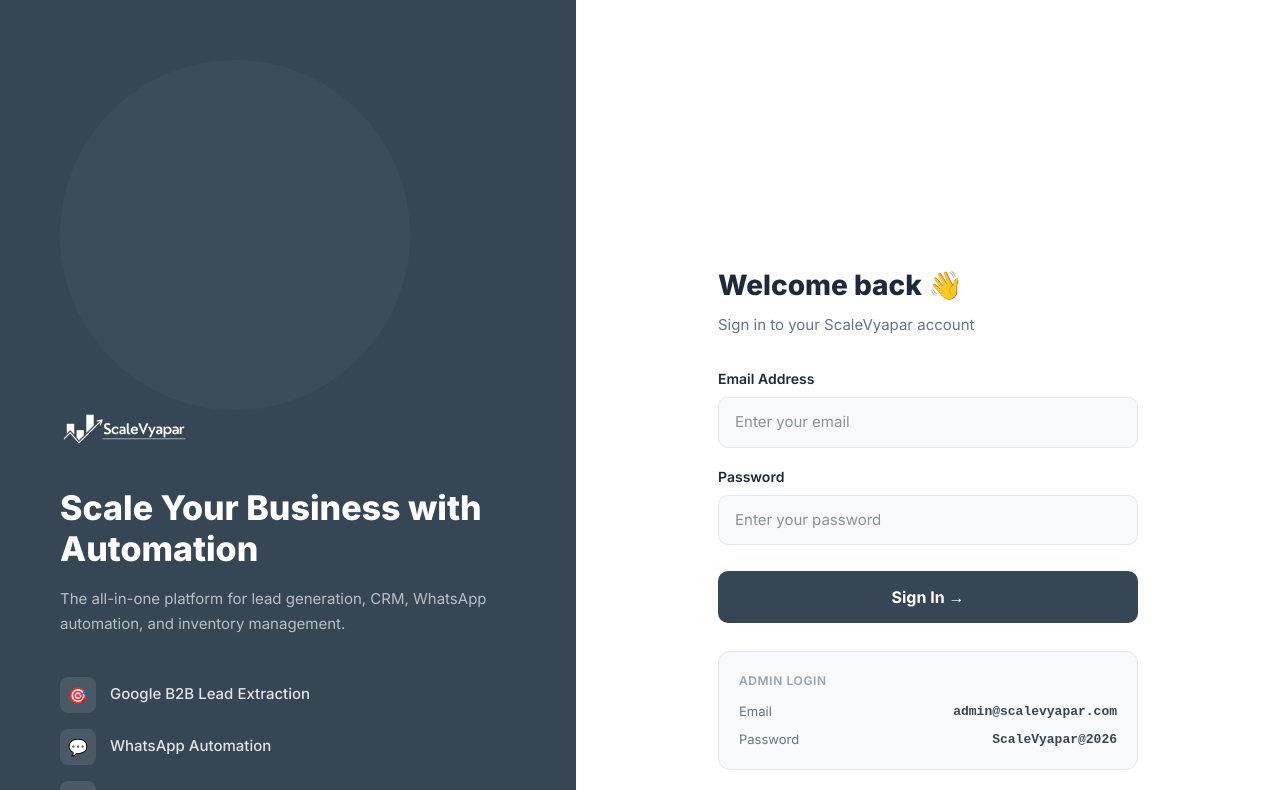
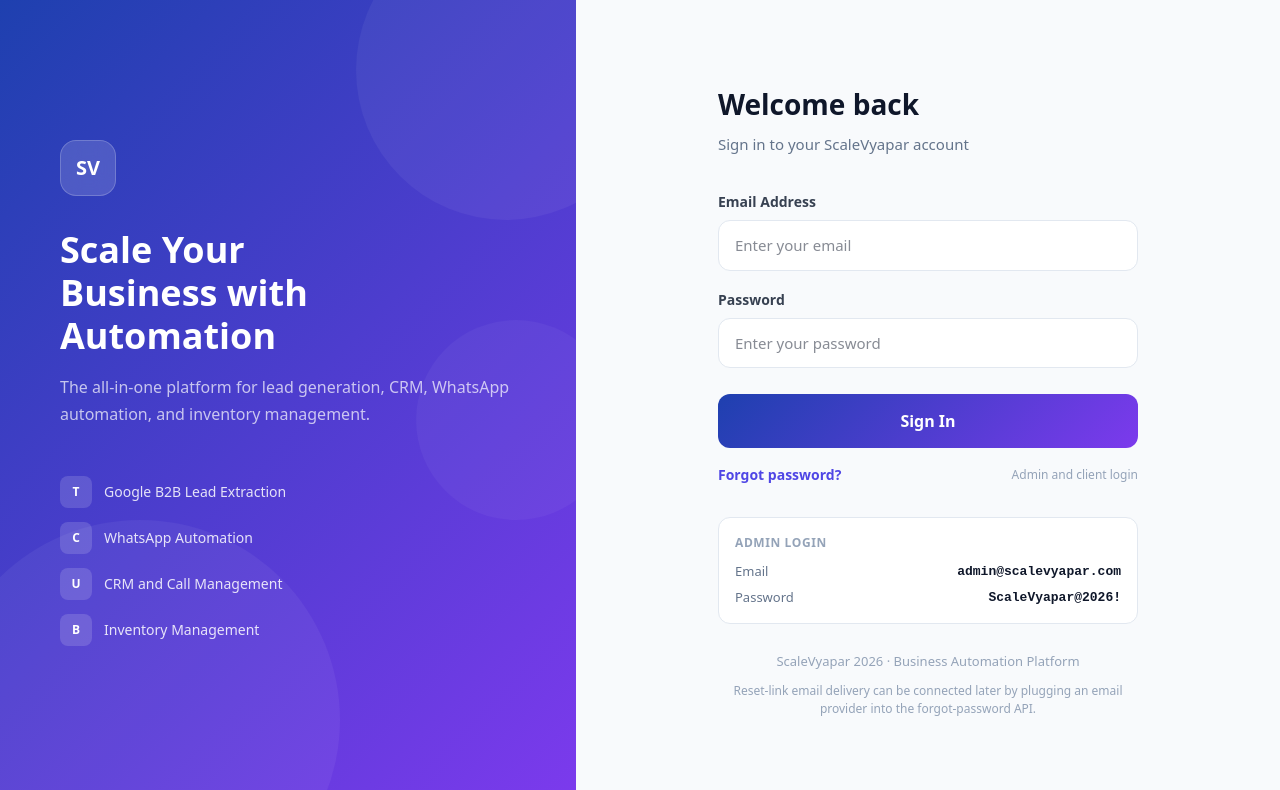
Before and after one commit to scalevyapar072-svg/scalevyapar, a Next.js app: page /login in a window 1280 px wide. Shown: the top 790 px of the page. Built offline with nearby package versions, Linux system fonts and the light colour scheme.

Commit message:
Align live login page with current app design

```diff
--- a/app/login/page.tsx
+++ b/app/login/page.tsx
@@ -1,195 +1,238 @@
 'use client'
 
+import Link from 'next/link'
+import { useRouter } from 'next/navigation'
 import { useState } from 'react'
-import { useRouter } from 'next/navigation'
 
 export default function LoginPage() {
+  const router = useRouter()
   const [email, setEmail] = useState('')
   const [password, setPassword] = useState('')
   const [loading, setLoading] = useState(false)
+  const [forgotLoading, setForgotLoading] = useState(false)
   const [error, setError] = useState('')
-  const router = useRouter()
+  const [forgotMode, setForgotMode] = useState(false)
+  const [forgotMessage, setForgotMessage] = useState('')
+  const [previewResetUrl, setPreviewResetUrl] = useState('')
 
-  const handleLogin = async (e: React.FormEvent) => {
-    e.preventDefault()
+  const handleLogin = async (event: React.FormEvent) => {
+    event.preventDefault()
     setLoading(true)
     setError('')
+    setForgotMessage('')
+    setPreviewResetUrl('')
+
     try {
       const res = await fetch('/api/auth/login', {
         method: 'POST',
         headers: { 'Content-Type': 'application/json' },
         body: JSON.stringify({ email, password })
       })
-      const data = await res.json()
+
+      const data = await res.json().catch(() => ({ error: 'Unexpected response from server.' }))
+
       if (res.ok && data.success) {
         if (data.role === 'ADMIN') {
           router.push('/admin')
         } else {
           router.push('/dashboard')
         }
-      } else {
+        return
+      }
+
       setError(data.error || 'Invalid email or password')
-      }
-    } catch (err) {
+    } catch {
       setError('Something went wrong. Please try again.')
     } finally {
       setLoading(false)
     }
   }
 
+  const handleForgotPassword = async (event: React.FormEvent) => {
+    event.preventDefault()
+    setForgotLoading(true)
+    setError('')
+    setForgotMessage('')
+    setPreviewResetUrl('')
+
+    try {
+      const res = await fetch('/api/auth/forgot-password', {
+        method: 'POST',
+        headers: { 'Content-Type': 'application/json' },
+        body: JSON.stringify({ email })
+      })
+
+      const data = await res.json().catch(() => ({ error: 'Unexpected response from server.' }))
+
+      if (!res.ok) {
+        setError(data.error || 'Failed to request password reset.')
+        return
+      }
+
+      setForgotMessage(data.message || 'If an account exists for that email, a reset link has been generated.')
+      setPreviewResetUrl(data.resetUrl || '')
+    } catch {
+      setError('Something went wrong. Please try again.')
+    } finally {
+      setForgotLoading(false)
+    }
+  }
+
+  const fieldStyle = {
+    width: '100%',
+    background: 'white',
+    border: '1.5px solid #e2e8f0',
+    borderRadius: '12px',
+    padding: '13px 16px',
+    color: '#0f172a',
+    fontSize: '15px',
+    outline: 'none',
+    boxSizing: 'border-box' as const
+  }
+
   return (
-    <>
-      <style>{`
-        * { box-sizing: border-box; margin: 0; padding: 0; }
-        body { font-family: system-ui, sans-serif; }
-        .login-wrap { min-height: 100vh; display: flex; }
-        .left-panel { width: 45%; background: #374655; display: flex; flex-direction: column; justify-content: center; padding: 60px; position: relative; overflow: hidden; }
-        .right-panel { flex: 1; background: white; display: flex; align-items: center; justify-content: center; padding: 40px; }
-        .form-box { width: 100%; max-width: 420px; }
-        .input-field { width: 100%; background: #f8fafc; border: 1.5px solid #e2e8f0; border-radius: 10px; padding: 13px 16px; color: #1e293b; font-size: 15px; outline: none; transition: border-color 0.2s; }
-        .input-field:focus { border-color: #374655; }
-        .sign-btn { width: 100%; background: #374655; color: white; border: none; border-radius: 10px; padding: 14px; font-size: 16px; font-weight: 700; cursor: pointer; margin-top: 8px; transition: background 0.2s; }
-        .sign-btn:hover { background: #4a5a6a; }
-        .sign-btn:disabled { background: #94a3b8; cursor: not-allowed; }
-        .feature-item { display: flex; align-items: center; gap: 14px; margin-bottom: 16px; }
-        .feature-icon { width: 36px; height: 36px; background: rgba(255,255,255,0.1); border-radius: 8px; display: flex; align-items: center; justify-content: center; font-size: 16px; flex-shrink: 0; }
-        .deco1 { position: absol
-        ute; top: -100px; right: -100px; width: 350px; height: 350px; background: rgba(255,255,255,0.03); border-radius: 50%; }
-        .deco2 { position: absolute; bottom: -100px; left: -100px; width: 350px; height: 350px; background: rgba(255,255,255,0.03); border-radius: 50%; }
-        @media (max-width: 768px) {
-          .login-wrap { flex-direction: column; }
-          .left-panel { width: 100%; padding: 32px 24px; min-height: auto; }
-          .left-panel h1 { font-size: 22px !important; }
-          .left-panel p { font-size: 14px !important; margin-bottom: 0 !important; }
-          .features-section { display: none; }
-          .trusted-line { display: none; }
-          .right-panel { padding: 32px 24px; align-items: flex-start; }
-          .form-box { max-width: 100%; }
-        }
-      `}</style>
+    <div style={{ minHeight: '100vh', display: 'flex', fontFamily: 'system-ui, sans-serif' }}>
+      <div style={{ width: '45%', background: 'linear-gradient(135deg, #1e40af 0%, #7c3aed 100%)', display: 'flex', flexDirection: 'column', justifyContent: 'center', padding: '60px', position: 'relative', overflow: 'hidden' }}>
+        <div style={{ position: 'absolute', top: '-80px', right: '-80px', width: '300px', height: '300px', background: 'rgba(255,255,255,0.05)', borderRadius: '50%' }} />
+        <div style={{ position: 'absolute', bottom: '-120px', left: '-60px', width: '400px', height: '400px', background: 'rgba(255,255,255,0.05)', borderRadius: '50%' }} />
+        <div style={{ position: 'absolute', top: '40%', right: '-40px', width: '200px', height: '200px', background: 'rgba(255,255,255,0.04)', borderRadius: '50%' }} />
 
-      <div className="login-wrap">
-
-        {/* Left Panel */}
-        <div className="left-panel">
-          <div className="deco1" />
-          <div className="deco2" />
         <div style={{ position: 'relative', zIndex: 1 }}>
-
-            {/* Logo */}
-            <div style={{ marginBottom: '40px' }}>
-              <img src="/logo.png" alt="ScaleVyapar" style={{ height: '38px', width: 'auto' }} />
+          <div style={{ width: '56px', height: '56px', background: 'rgba(255,255,255,0.15)', borderRadius: '16px', display: 'flex', alignItems: 'center', justifyContent: 'center', marginBottom: '32px', backdropFilter: 'blur(10px)', border: '1px solid rgba(255,255,255,0.2)' }}>
+            <span style={{ color: 'white', fontWeight: '800', fontSize: '20px' }}>SV</span>
           </div>
 
-            <h1 style={{ color: 'white', fontSize: '34px', fontWeight: '800', marginBottom: '16px', lineHeight: 1.2 }}>
-              Scale Your Business with Automation
+          <h1 style={{ color: 'white', fontSize: '36px', fontWeight: '800', margin: '0 0 16px 0', lineHeight: 1.2 }}>
+            Scale Your<br />Business with<br />Automation
           </h1>
-
-            <p style={{ color: 'rgba(255,255,255,0.65)', fontSize: '15px', marginBottom: '40px', lineHeight: 1.7 }}>
+          <p style={{ color: 'rgba(255,255,255,0.7)', fontSize: '16px', margin: '0 0 48px 0', lineHeight: 1.7 }}>
             The all-in-one platform for lead generation, CRM, WhatsApp automation, and inventory management.
           </p>
 
-            <div className="features-section">
           {[
-                { icon: '🎯', text: 'Google B2B Lead Extraction' },
-                { icon: '💬', text: 'WhatsApp Automation' },
-                { icon: '👥', text: 'CRM & Call Management' },
-                { icon: '📦', text: 'Inventory Management' },
-                { icon: '📸', text: 'AI Photo & Video Generation' }
+            { icon: 'Target', text: 'Google B2B Lead Extraction' },
+            { icon: 'Chat', text: 'WhatsApp Automation' },
+            { icon: 'Users', text: 'CRM and Call Management' },
+            { icon: 'Box', text: 'Inventory Management' }
           ].map(item => (
-                <div key={item.text} className="feature-item">
-                  <div className="feature-icon">{item.icon}</div>
-                  <span style={{ color: 'rgba(255,255,255,0.85)', fontSize: '15px', fontWeight: '500' }}>{item.text}</span>
+            <div key={item.text} style={{ display: 'flex', alignItems: 'center', gap: '12px', marginBottom: '14px' }}>
+              <div style={{ minWidth: '32px', height: '32px', background: 'rgba(255,255,255,0.15)', borderRadius: '8px', display: 'flex', alignItems: 'center', justifyContent: 'center', fontSize: '12px', color: 'white', fontWeight: '700' }}>
+                {item.icon.slice(0, 1)}
+              </div>
+              <span style={{ color: 'rgba(255,255,255,0.85)', fontSize: '14px', fontWeight: '500' }}>{item.text}</span>
             </div>
           ))}
         </div>
-
-            <div className="trusted-line" style={{ marginTop: '48px', paddingTop: '28px', borderTop: '1px solid rgba(255,255,255,0.1)' }}>
-              <p style={{ color: 'rgba(255,255,255,0.4)', fontSize: '13px' }}>
-                Trusted by businesses across India 🇮🇳
-              </p>
       </div>
 
-          </div>
-        </div>
-
-        {/* Right Panel */}
-        <div className="right-panel">
-          <div className="form-box">
-
-            <div style={{ marginBottom: '32px' }}>
-              <h2 style={{ color: '#1e293b', fontSize: '28px', fontWeight: '800', marginBottom: '8px' }}>
-                Welcome back 👋
+      <div style={{ flex: 1, background: '#f8fafc', display: 'flex', alignItems: 'center', justifyContent: 'center', padding: '40px' }}>
+        <div style={{ width: '100%', maxWidth: '420px' }}>
+          <div style={{ marginBottom: '36px' }}>
+            <h2 style={{ color: '#0f172a', fontSize: '28px', fontWeight: '800', margin: '0 0 8px 0' }}>
+              {forgotMode ? 'Forgot password' : 'Welcome back'}
             </h2>
-              <p style={{ color: '#64748b', fontSize: '15px' }}>
-                Sign in to your ScaleVyapar account
+            <p style={{ color: '#64748b', fontSize: '15px', margin: 0 }}>
+              {forgotMode ? 'Enter your email and we will create a secure reset link.' : 'Sign in to your ScaleVyapar account'}
             </p>
           </div>
 
           {error && (
-              <div style={{ background: '#fef2f2', border: '1px solid #fecaca', borderRadius: '12px', padding: '14px 16px', marginBottom: '20px', color: '#dc2626', fontSize: '14px' }}>
-                ⚠️ {error}
+            <div style={{ background: '#fef2f2', border: '1px solid #fecaca', borderRadius: '12px', padding: '14px 16px', marginBottom: '20px', color: '#dc2626', fontSize: '14px', fontWeight: '600' }}>
+              {error}
             </div>
           )}
 
-            <form onSubmit={handleLogin} style={{ display: 'flex', flexDirection: 'column', gap: '18px' }}>
+          {forgotMessage && (
+            <div style={{ background: '#f0fdf4', border: '1px solid #bbf7d0', borderRadius: '12px', padding: '14px 16px', marginBottom: '20px', color: '#15803d', fontSize: '14px', fontWeight: '600' }}>
+              <div>{forgotMessage}</div>
+              {previewResetUrl && (
+                <div style={{ marginTop: '10px', paddingTop: '10px', borderTop: '1px solid #bbf7d0' }}>
+                  <p style={{ margin: '0 0 8px', fontSize: '12px', color: '#166534', fontWeight: '700' }}>Preview reset link</p>
+                  <a href={previewResetUrl} style={{ color: '#2563eb', fontSize: '13px', wordBreak: 'break-all' }}>{previewResetUrl}</a>
+                </div>
+              )}
+            </div>
+          )}
+
+          <form onSubmit={forgotMode ? handleForgotPassword : handleLogin} style={{ display: 'flex', flexDirection: 'column', gap: '18px' }}>
             <div>
-                <label style={{ color: '#1e293b', fontSize: '14px', fontWeight: '600', display: 'block', marginBottom: '8px' }}>
-                  Email Address
-                </label>
+              <label style={{ color: '#374151', fontSize: '14px', fontWeight: '600', display: 'block', marginBottom: '8px' }}>Email Address</label>
               <input
-                  className="input-field"
-                  type="email"
+                type='email'
                 value={email}
-                  onChange={e => setEmail(e.target.value)}
-                  placeholder="Enter your email"
+                onChange={event => setEmail(event.target.value)}
+                placeholder='Enter your email'
                 required
+                style={fieldStyle}
               />
             </div>
 
+            {!forgotMode && (
               <div>
-                <label style={{ color: '#1e293b', fontSize: '14px', fontWeight: '600', display: 'block', marginBottom: '8px' }}>
-                  Password
-                </label>
+                <label style={{ color: '#374151', fontSize: '14px', fontWeight: '600', display: 'block', marginBottom: '8px' }}>Password</label>
                 <input
-                  className="input-field"
-                  type="password"
+                  type='password'
                   value={password}
-                  onChange={e => setPassword(e.target.value)}
-                  placeholder="Enter your password"
+                  onChange={event => setPassword(event.target.value)}
+                  placeholder='Enter your password'
                   required
+                  style={fieldStyle}
                 />
               </div>
+            )}
 
-              <button type="submit" disabled={loading} className="sign-btn">
-                {loading ? '⏳ Signing in...' : 'Sign In →'}
+            <button
+              type='submit'
+              disabled={forgotMode ? forgotLoading : loading}
+              style={{ width: '100%', background: forgotMode ? (forgotLoading ? '#94a3b8' : 'linear-gradient(135deg, #0f766e, #2563eb)') : (loading ? '#94a3b8' : 'linear-gradient(135deg, #1e40af, #7c3aed)'), color: 'white', border: 'none', borderRadius: '12px', padding: '15px', fontSize: '16px', fontWeight: '700', cursor: (forgotMode ? forgotLoading : loading) ? 'not-allowed' : 'pointer', marginTop: '8px' }}
+            >
+              {forgotMode ? (forgotLoading ? 'Generating reset link...' : 'Send reset link') : (loading ? 'Signing in...' : 'Sign In')}
             </button>
           </form>
 
-            <div style={{ marginTop: '28px', padding: '20px', background: '#f8fafc', borderRadius: '12px', border: '1px solid #e2e8f0' }}>
-              <p style={{ color: '#94a3b8', fontSize: '12px', fontWeight: '600', textTransform: 'uppercase', letterSpacing: '0.05em', marginBottom: '12px' }}>
+          <div style={{ marginTop: '16px', display: 'flex', justifyContent: 'space-between', alignItems: 'center' }}>
+            <button
+              type='button'
+              onClick={() => {
+                setForgotMode(current => !current)
+                setError('')
+                setForgotMessage('')
+                setPreviewResetUrl('')
+                setPassword('')
+              }}
+              style={{ background: 'transparent', border: 'none', color: '#4f46e5', fontSize: '14px', fontWeight: '700', cursor: 'pointer', padding: 0 }}
+            >
+              {forgotMode ? 'Back to login' : 'Forgot password?'}
+            </button>
+            {!forgotMode && (
+              <span style={{ color: '#94a3b8', fontSize: '12px' }}>Admin and client login</span>
+            )}
+          </div>
+
+          <div style={{ marginTop: '32px', padding: '16px', background: 'white', borderRadius: '12px', border: '1px solid #e2e8f0' }}>
+            <p style={{ color: '#94a3b8', fontSize: '12px', fontWeight: '600', textTransform: 'uppercase', letterSpacing: '0.05em', margin: '0 0 10px 0' }}>
               Admin Login
             </p>
-              <div style={{ display: 'flex', flexDirection: 'column', gap: '8px' }}>
-                <div style={{ display: 'flex', justifyContent: 'space-between', alignItems: 'center', flexWrap: 'wrap', gap: '4px' }}>
+            <div style={{ display: 'flex', flexDirection: 'column', gap: '6px' }}>
+              <div style={{ display: 'flex', justifyContent: 'space-between', gap: '16px' }}>
                 <span style={{ color: '#64748b', fontSize: '13px' }}>Email</span>
-                  <span style={{ color: '#374655', fontSize: '13px', fontWeight: '600', fontFamily: 'monospace' }}>admin@scalevyapar.com</span>
+                <span style={{ color: '#0f172a', fontSize: '13px', fontWeight: '600', fontFamily: 'monospace' }}>admin@scalevyapar.com</span>
               </div>
-                <div style={{ display: 'flex', justifyContent: 'space-between', alignItems: 'center', flexWrap: 'wrap', gap: '4px' }}>
+              <div style={{ display: 'flex', justifyContent: 'space-between', gap: '16px' }}>
                 <span style={{ color: '#64748b', fontSize: '13px' }}>Password</span>
-                  <span style={{ color: '#374655', fontSize: '13px', fontWeight: '600', fontFamily: 'monospace' }}>ScaleVyapar@2026</span>
+                <span style={{ color: '#0f172a', fontSize: '13px', fontWeight: '600', fontFamily: 'monospace' }}>ScaleVyapar@2026!</span>
               </div>
             </div>
           </div>
 
-            <p style={{ textAlign: 'center', color: '#94a3b8', fontSize: '13px', marginTop: '24px' }}>
-              ScaleVyapar © 2026 · Business Automation Platform
+          <p style={{ textAlign: 'center', color: '#94a3b8', fontSize: '13px', marginTop: '28px' }}>
+            ScaleVyapar 2026 · Business Automation Platform
           </p>
-
+          <p style={{ textAlign: 'center', color: '#94a3b8', fontSize: '12px', marginTop: '10px' }}>
+            Reset-link email delivery can be connected later by plugging an email provider into the forgot-password API.
+          </p>
         </div>
       </div>
-
     </div>
-    </>
   )
 }
```
Lines whose indentation alone changed are shown as unchanged.
